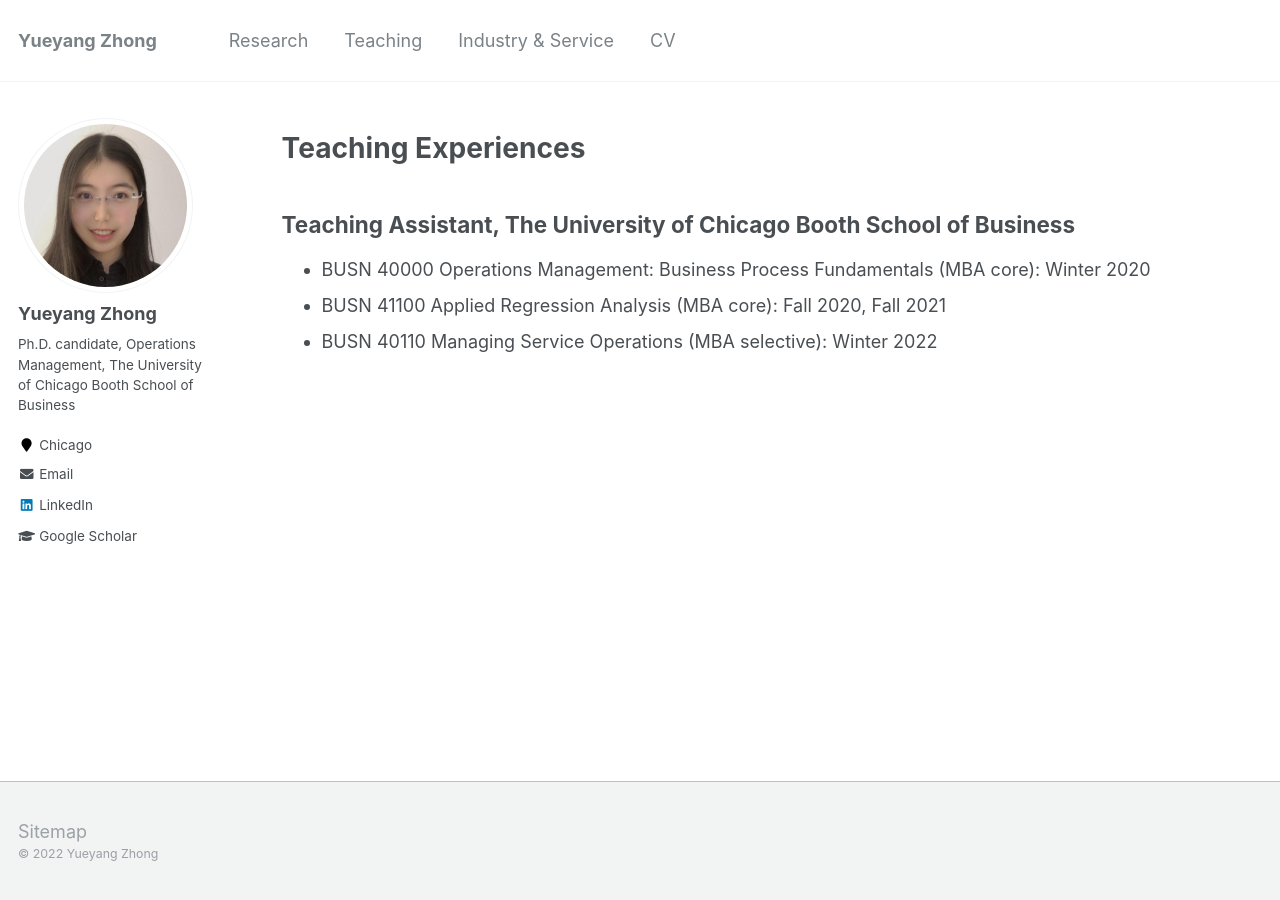
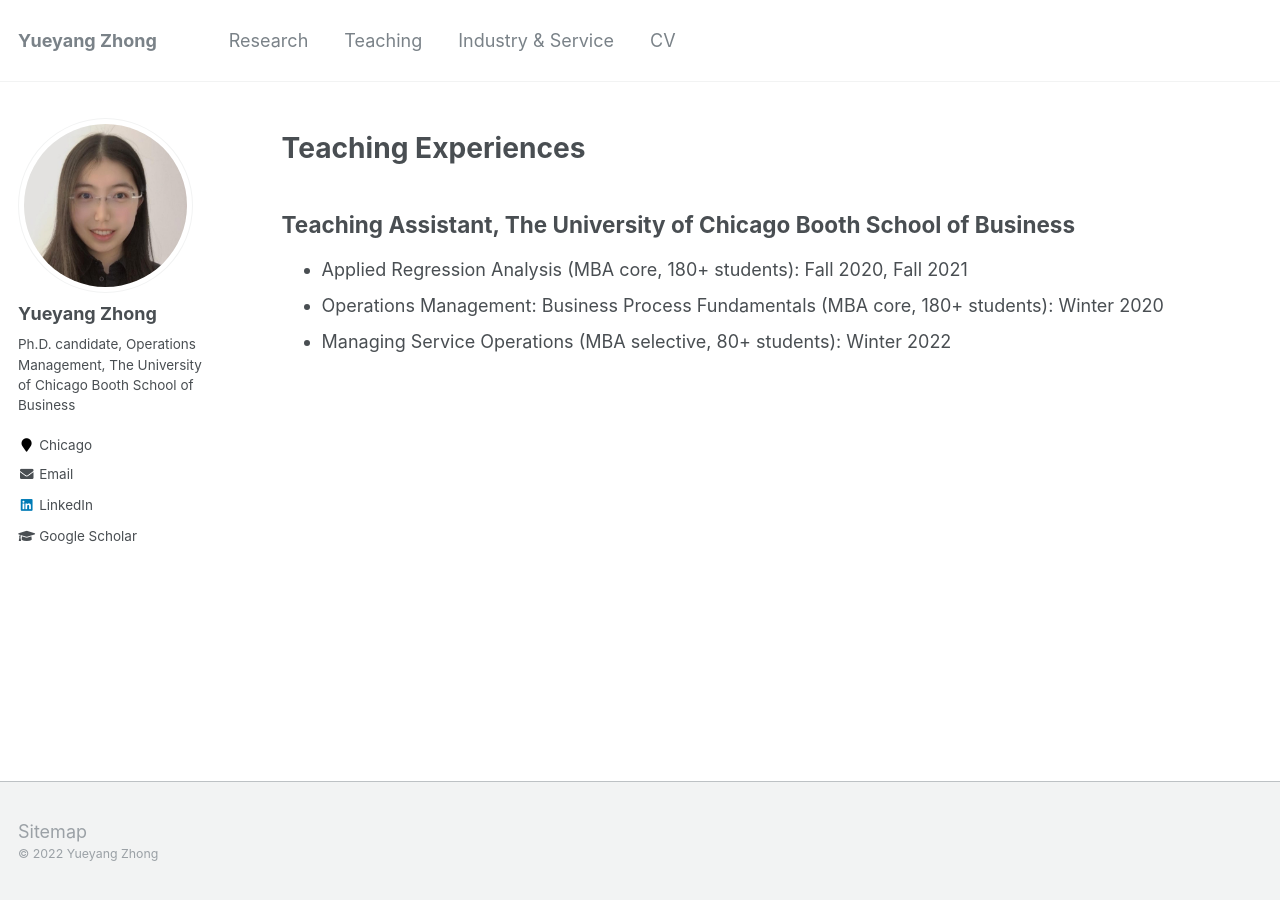
Before and after one commit to alicemengqi/site, a Jekyll site: the page built from _pages/teaching.md, in a window 1280 px wide. Built offline with Jekyll 4.4.1, drawn with Linux system fonts in a browser that asks for light colours.

Commit message:
Update teaching.md

```diff
--- a/_pages/teaching.md
+++ b/_pages/teaching.md
@@ -8,6 +8,6 @@ author_profile: true
 
 # Teaching Experiences
 ## Teaching Assistant, The University of Chicago Booth School of Business
-* BUSN 40000 Operations Management: Business Process Fundamentals (MBA core): Winter 2020
-* BUSN 41100 Applied Regression Analysis (MBA core): Fall 2020, Fall 2021
-* BUSN 40110 Managing Service Operations (MBA selective): Winter 2022
+* Applied Regression Analysis (MBA core, 180+ students): Fall 2020, Fall 2021
+* Operations Management: Business Process Fundamentals (MBA core, 180+ students): Winter 2020
+* Managing Service Operations (MBA selective, 80+ students): Winter 2022
```
